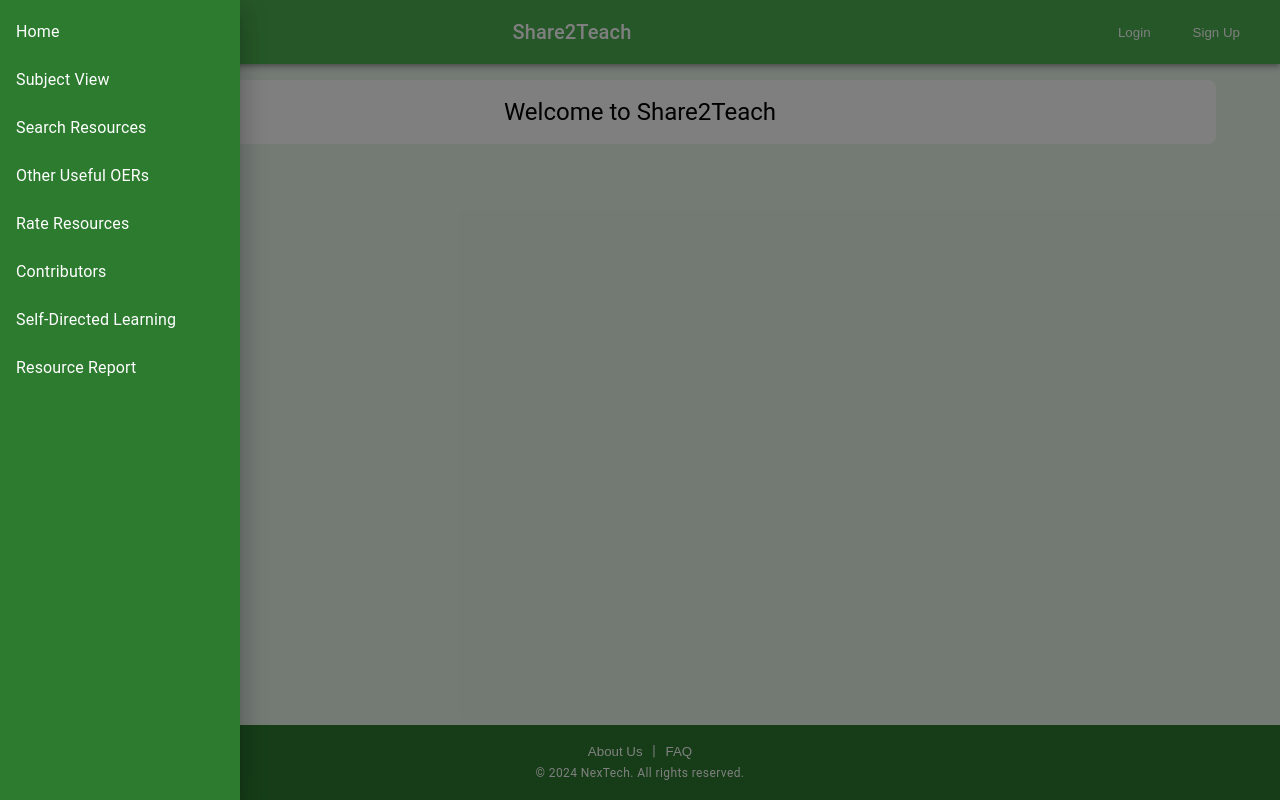
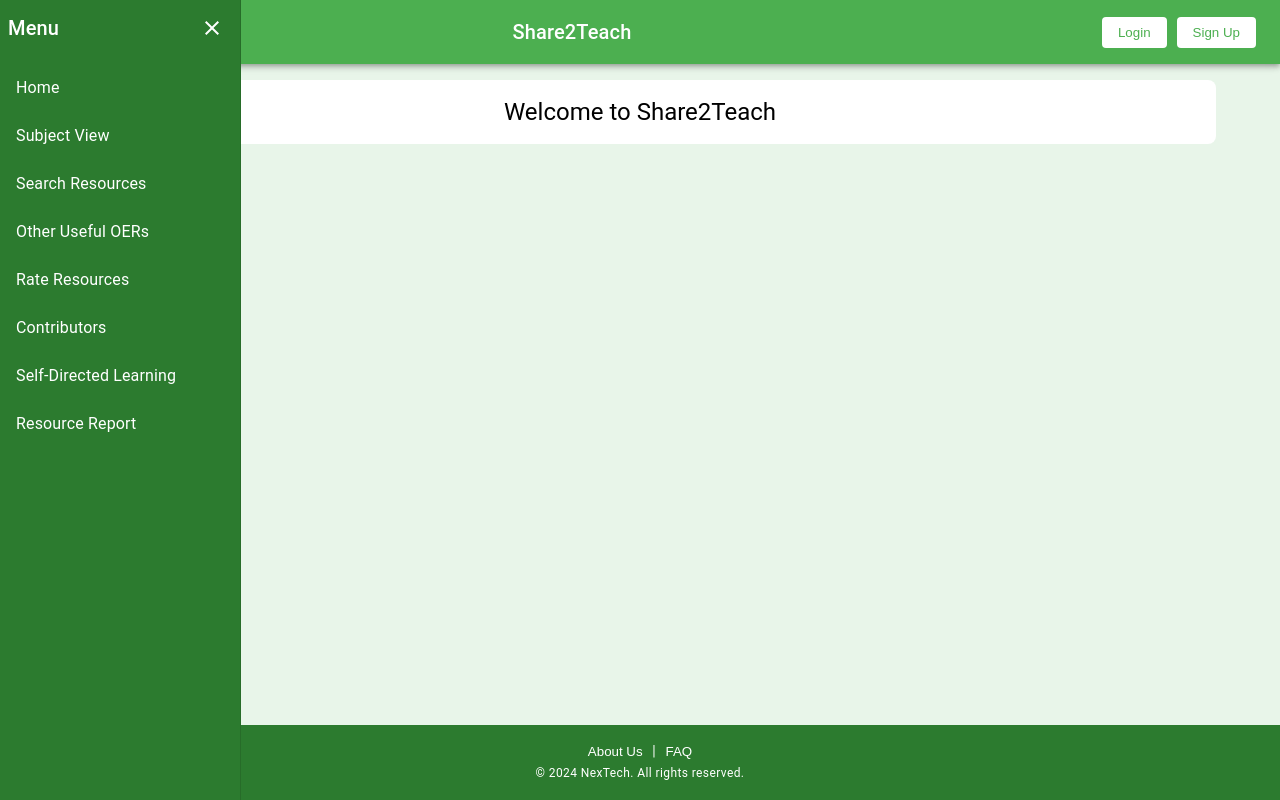
Before and after one commit to TS29TR21/Front-end, a React (Create React App) app in the folder frontend-bananaboat/: page / in a window 1280 px wide. Both pictures are taken after a click on the button "menu". Built offline with nearby package versions, Linux system fonts and the light colour scheme.

Commit message:
Update home.js

```diff
--- a/frontend-bananaboat/src/components/home.js
+++ b/frontend-bananaboat/src/components/home.js
@@ -12,6 +12,7 @@ import {
   Container,
 } from "@mui/material";
 import MenuIcon from "@mui/icons-material/Menu";
+import CloseIcon from "@mui/icons-material/Close";
 import Login from "./login.js";
 import ResourceSearch from "./resource-search.js";
 import ModerationForm from "./moderation.js";
@@ -37,9 +38,14 @@ const Home = () => {
   const [user, setUser] = useState(null);
 
   const handleLogin = (userData) => {
-    console.log(userData);  // Check what properties are available
-    setUser(userData);  // Set user role after login
+    console.log(userData);
+    setUser(userData); // Set user role after login
     setActiveSection("/");
+  };
+
+  const handleLogout = () => {
+    setUser(null); // Clear the user data
+    setActiveSection("/"); // Optionally redirect to home or another section
   };
 
   // Define role-based sidebar menus
@@ -91,6 +97,10 @@ const Home = () => {
       { text: "Resource Report", section: "resource-report" },
       { text: "Update User Role", section: "update-user-role" },
     ],
+  };
+
+  const toggleSidebar = () => {
+    setSidebarOpen((prev) => !prev);
   };
 
   // Get the appropriate menu based on user role
@@ -149,10 +159,9 @@ const Home = () => {
     >
       {/* Sidebar as a Drawer */}
       <Drawer
-        variant="temporary"
+        variant="persistent"
         anchor="left"
         open={sidebarOpen}
-        onClose={() => setSidebarOpen(false)}
         sx={{
           "& .MuiDrawer-paper": {
             width: 240,
@@ -161,6 +170,12 @@ const Home = () => {
           },
         }}
       >
+        <Box display="flex" justifyContent="space-between" alignItems="center" padding={1}>
+          <Typography variant="h6">Menu</Typography>
+          <IconButton onClick={toggleSidebar} color="inherit">
+            <CloseIcon />
+          </IconButton>
+        </Box>
         <List>
           {selectedMenu.map(({ text, section }) => (
             <ListItem
@@ -191,9 +206,9 @@ const Home = () => {
               edge="start"
               color="inherit"
               aria-label="menu"
-              onClick={() => setSidebarOpen(true)}
+              onClick={toggleSidebar}
             >
-              <MenuIcon />
+              {sidebarOpen ? <CloseIcon /> : <MenuIcon />}
             </IconButton>
             <Typography variant="h6" component="div" sx={{ flexGrow: 1 }}>
               Share2Teach
@@ -262,20 +277,19 @@ const Home = () => {
 
 const styles = {
   authButton: {
+    marginLeft: "10px",
+    backgroundColor: "#ffffff",
+    border: "none",
     padding: "8px 16px",
-    backgroundColor: "#4CAF50",
-    color: "white",
-    border: "none",
-    borderRadius: "5px",
+    borderRadius: "4px",
     cursor: "pointer",
-    marginLeft: "10px",
+    color: "#4caf50",
   },
   footerLink: {
-    color: "white",
-    textDecoration: "none",
-    background: "none",
+    backgroundColor: "transparent",
     border: "none",
     cursor: "pointer",
+    color: "white",
   },
 };
 
```
